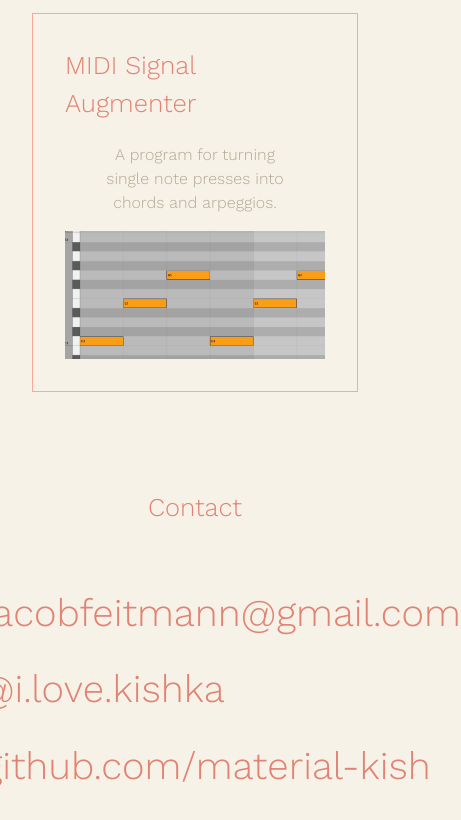
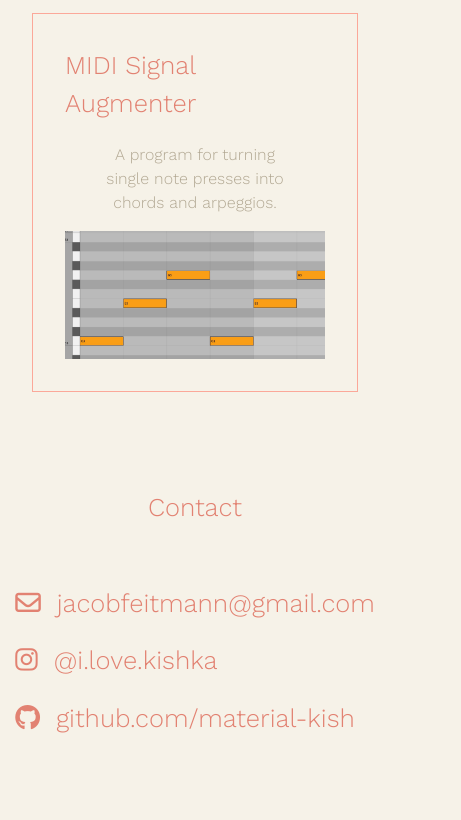
Before and after one commit to material-kish/site-3, a website built with Vite: page index.html in a window 390 px wide. Shown: the part 3346-4166 px from the top of the page, 461 px wide, since content can reach past the window. After the commit the page ends 4141 px from the top, so only its background shows below. Built offline with nearby package versions, Linux system fonts and the light colour scheme.

Commit message:
Fix contact section for mobile

```diff
--- a/index.html
+++ b/index.html
@@ -730,7 +730,7 @@
     <div class="section-heading">
       <h2>Contact</h2>
     </div>
-    <div class="contact-section">
+    <div class="contact-section mb">
       <a
         href="mailto:ja%63ob%66e%69t%6Dann@gm%61%69l.com"
         target="_blank"
--- a/src/style.scss
+++ b/src/style.scss
@@ -355,6 +355,9 @@ blockquote {
   i,
   h3 {
     font-size: 2.4rem;
+    @include responsive(tablet) {
+      font-size: 1.6rem;
+    }
   }
 }
 
```
